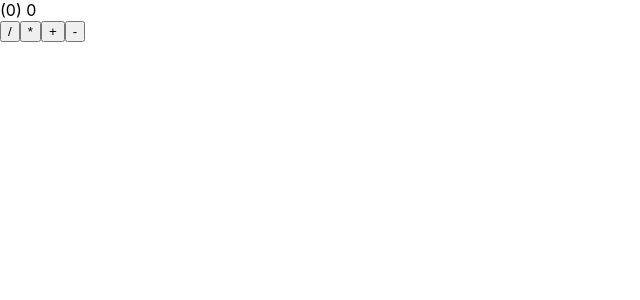
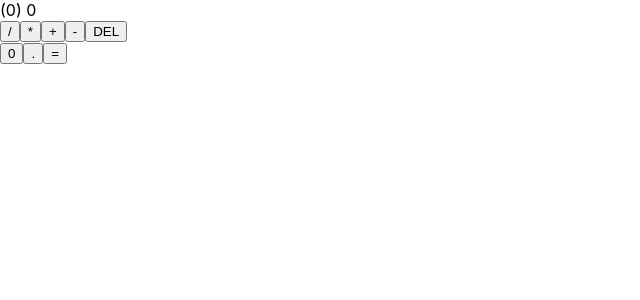
Before and after one commit to Tcompute2018/Simple-Calculator-with-React.js, a React (Create React App) app in the folder my-calculator/: page / in a window 1280 px wide. Shown: the top 300 px of the page, without its empty margins (0-640 px from the left). Built offline with nearby package versions, Linux system fonts and the light colour scheme.

Commit message:
Update App.js

```diff
--- a/my-calculator/src/App.js
+++ b/my-calculator/src/App.js
@@ -13,6 +13,13 @@
 					<button>+</button>
 					<button>-</button>
 
+					<button>DEL</button>
+				</div>
+
+				<div className = "digits">
+					<button>0</button>
+					<button>.</button>
+					<button>=</button>
 
 				</div>
 
```
